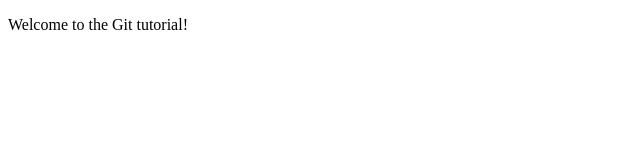
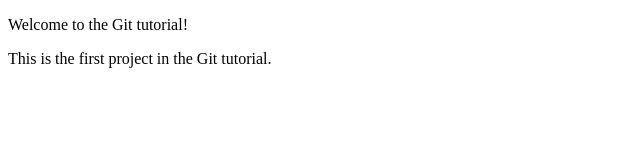
Before and after one commit to Abhijit-2005/project1, a plain HTML site: page index.html in a window 1280 px wide. Shown: the whole page, without its empty margins (0-640 px from the left). Drawn offline with Linux system fonts and the light colour scheme.

Commit message:
index html file modified

```diff
--- a/index.html
+++ b/index.html
@@ -8,5 +8,6 @@
 </head>
 <body>
     <p>Welcome to the Git tutorial!</p>
+    <p>This is the first project in the Git tutorial.</p>
 </body>
 </html>
```
